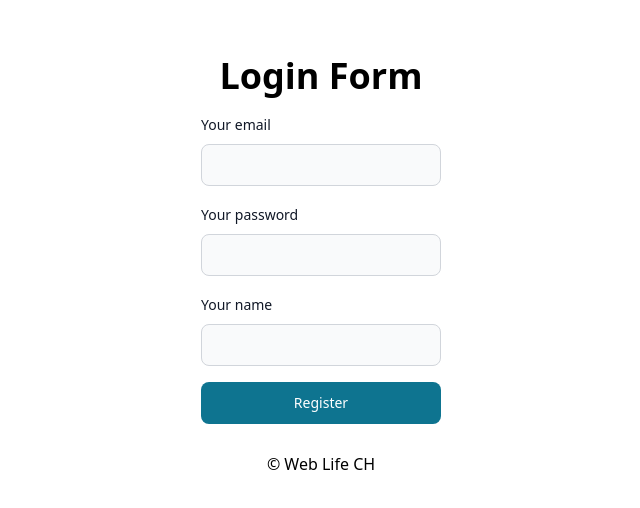
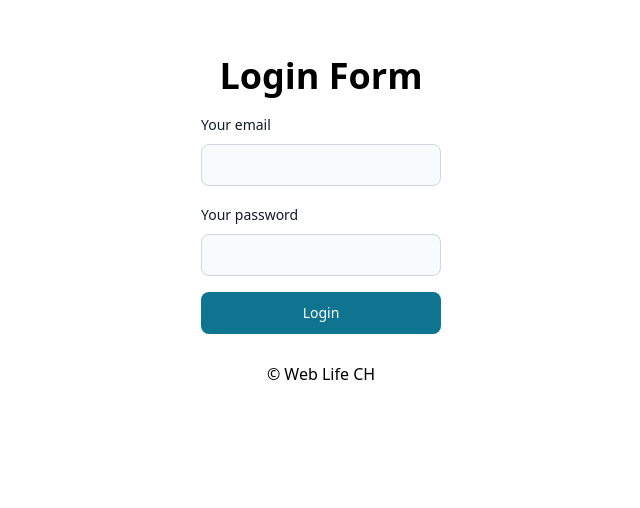
Before and after one commit to yuki-fujisaki/FrontendPractice, a Next.js app in the folder api_route_practice/: page /login in a window 1280 px wide. Shown: the top 508 px of the page, without its empty margins (319-959 px from the left). Built offline with nearby package versions, Linux system fonts and the light colour scheme.

Commit message:
add: SignIn Method

```diff
--- a/api_route_practice/components/LoginForm.tsx
+++ b/api_route_practice/components/LoginForm.tsx
@@ -1,35 +1,29 @@
-import { Button, Label, TextInput } from "flowbite-react";
-import { ChangeEvent, SyntheticEvent, useState } from "react";
+import { Button, Label, TextInput } from 'flowbite-react'
+import { ChangeEvent, SyntheticEvent, useState } from 'react'
+import { signIn } from 'next-auth/react'
 
 const LoginForm = () => {
   const [formData, setFormData] = useState({
-    email: "",
-    password: "",
-  });
+    email: '',
+    password: '',
+  })
 
   const handleChange = (e: ChangeEvent<HTMLInputElement>) => {
-    const { value, name } = e.target;
-    setFormData({ ...formData, [name]: value });
-  };
+    const { value, name } = e.target
+    setFormData({ ...formData, [name]: value })
+  }
 
   const handleSubmit = async (e: SyntheticEvent) => {
-    e.preventDefault();
-    const res = await fetch("/api/users", {
-      method: "POST",
-      headers: {
-        "Content-Type": "application/json",
-      },
-      body: JSON.stringify(formData),
-    });
+    e.preventDefault()
 
-    if (res.status === 200) {
-      const user = await res.json();
-      console.log(user);
-    } else {
-      console.log(`${res.status} something went wrong`);
-    }
-    // alert(JSON.stringify(formData))
-  };
+    const result = await signIn('credentials', {
+      redirect: false,
+      email: formData.email,
+      password: formData.password,
+    })
+
+    console.log('result', result)
+  }
 
   return (
     <div className="w-60">
@@ -64,7 +58,7 @@ const LoginForm = () => {
         <Button type="submit">Login</Button>
       </form>
     </div>
-  );
-};
+  )
+}
 
-export default LoginForm;
+export default LoginForm
--- a/api_route_practice/pages/login.tsx
+++ b/api_route_practice/pages/login.tsx
@@ -1,12 +1,12 @@
+import LoginForm from "@/components/LoginForm";
 import Layout from "../components/Layout";
-import RegisterForm from "../components/RegisterForm";
 
 export default function LoginPage() {
   return (
     <Layout>
       <div className="flex flex-col justify-center items-center">
         <h2 className="text-4xl font-black font-sans p-4 mt-6">Login Form</h2>
-        <RegisterForm />
+        <LoginForm />
       </div>
     </Layout>
   );
```
